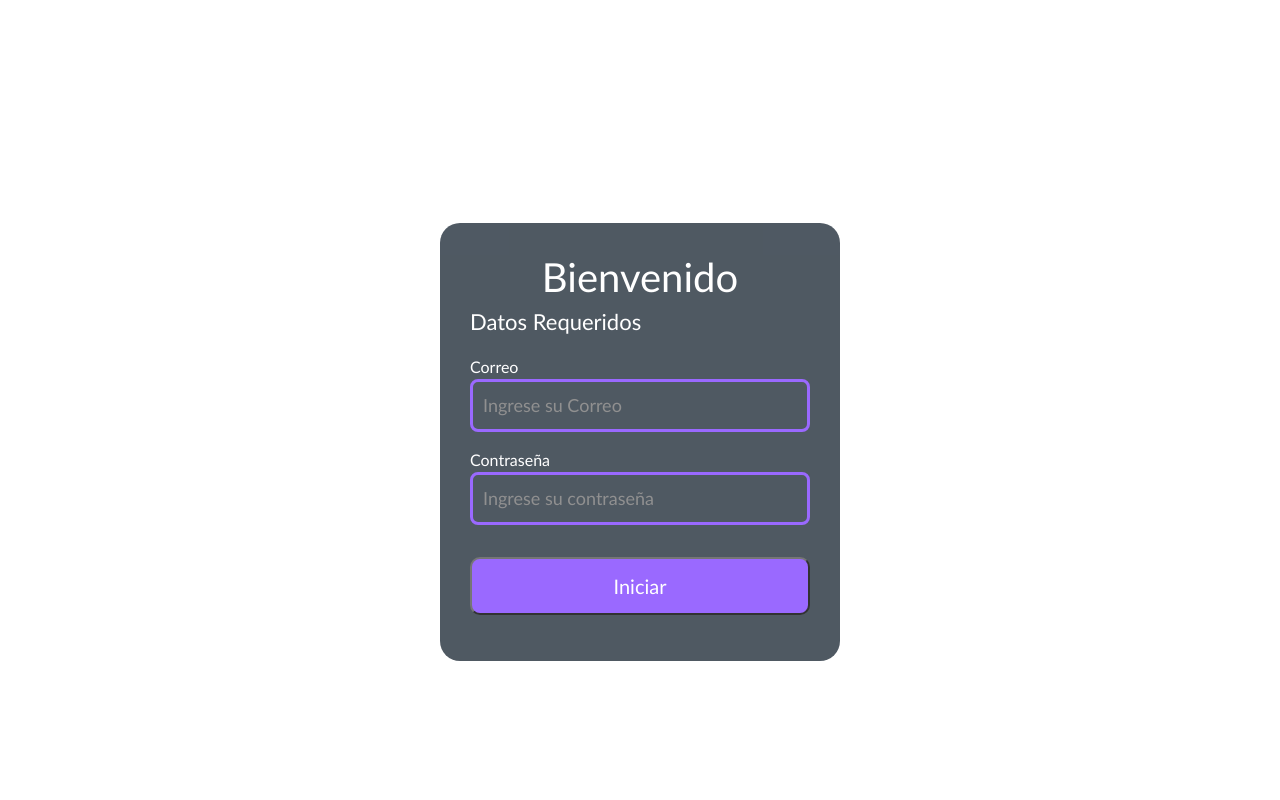
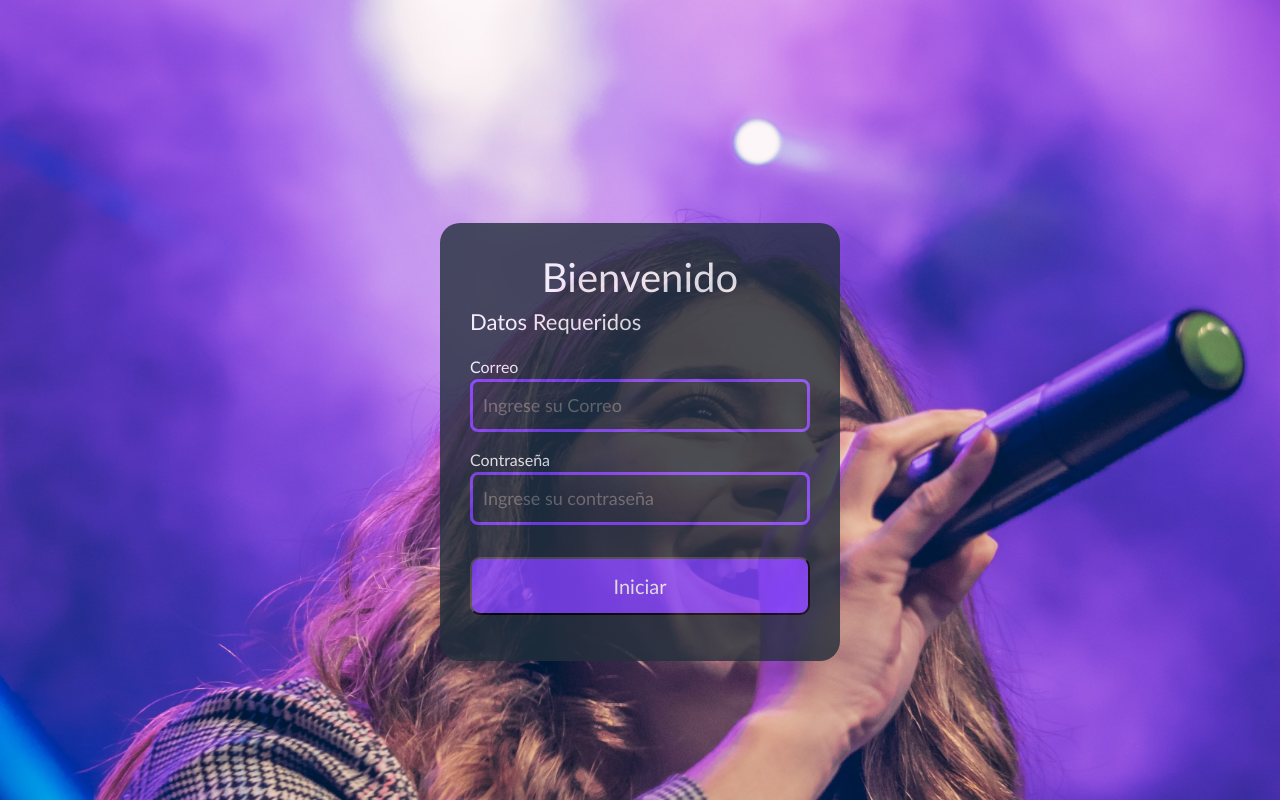
Before and after one commit to gused95/Karaoke, a Node server app: page /auth/login in a window 1280 px wide. Run offline with Node 20, Linux system fonts and the light colour scheme; some libraries are stand-ins or nearby versions; some web fonts are replaced.

Commit message:
agregamos una imagen

```diff
--- a/public/stylesheets/style.css
+++ b/public/stylesheets/style.css
@@ -196,7 +196,7 @@ h1{
   display: flex;
   align-items: center;
   justify-content: center;
-  background-image: url(/images/inicio.jpg);
+  background-image: url(/images/girl.jpg);
   background-position: center;
   background-size: cover;
   width: calc(100%);
--- a/views/auth/signup.hbs
+++ b/views/auth/signup.hbs
@@ -2,7 +2,7 @@
    <div class="fondo">
       <form action="/auth/signup" method="POST">
          <div class="formulario-registro">
-            <h1>Estas a un paso!</h1>
+            <h1>!Estas a un paso!</h1>
                <label><h3>Datos Requeridos</h3></label>
                <label> Nombre
                   <input name="nombre" class='form-control valid' type="text" placeholder="Ingrese su Nombre" id="nombre">
```
Also changed, not shown: public/images/girl.jpg (added).
